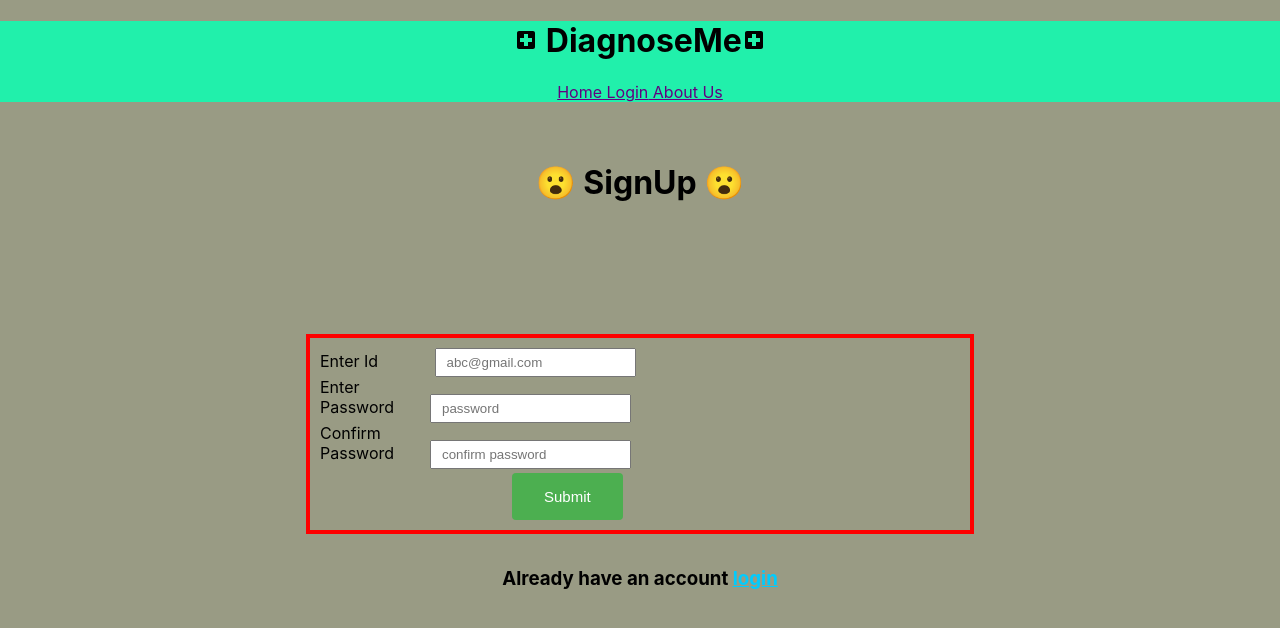
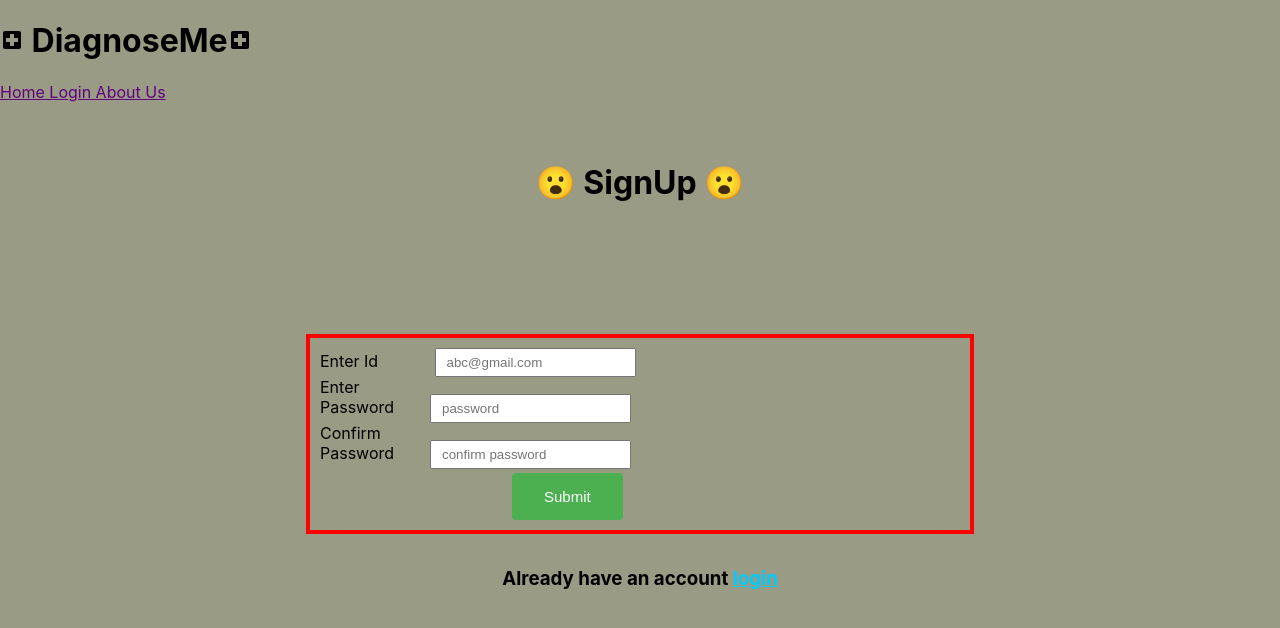
Before and after one commit to shubhamk840/DiagnoseMe-UnderConstruction-, a React (Create React App) app in the folder medical_frontend/: page / in a window 1280 px wide. Shown: the top 628 px of the page. Built offline with nearby package versions, Linux system fonts and the light colour scheme.

Commit message:
updated Mainheading.css

```diff
--- a/medical_frontend/src/MainHeading.css
+++ b/medical_frontend/src/MainHeading.css
@@ -1,9 +1,10 @@
-
-
-.MainHeading{
-    box-sizing: border-box;
-    margin-top:0px;
-    flex: none;
-    background-color: rgb(33, 240, 171);
-    text-align: center;
+.org_name{
+    font-size: 30px;
+    font-weight: 500;
+    color: #4144fa !important;
+    text-decoration: brown ;
+    text-shadow: 2px 1px #ff0000;
+    margin-right: 25px;
+    padding-top: 50% !important;
+    padding-bottom: 50% !important;
 }
```
